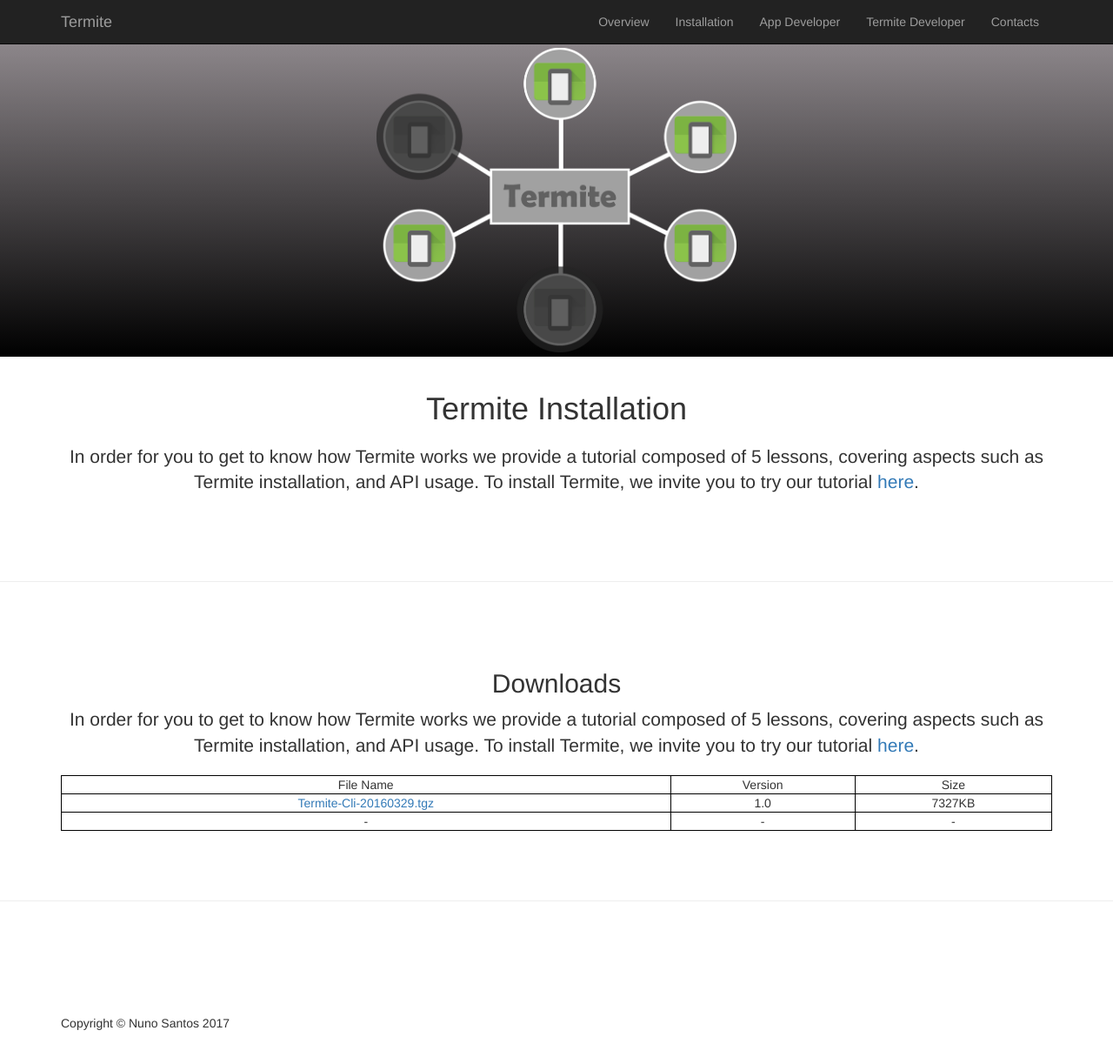
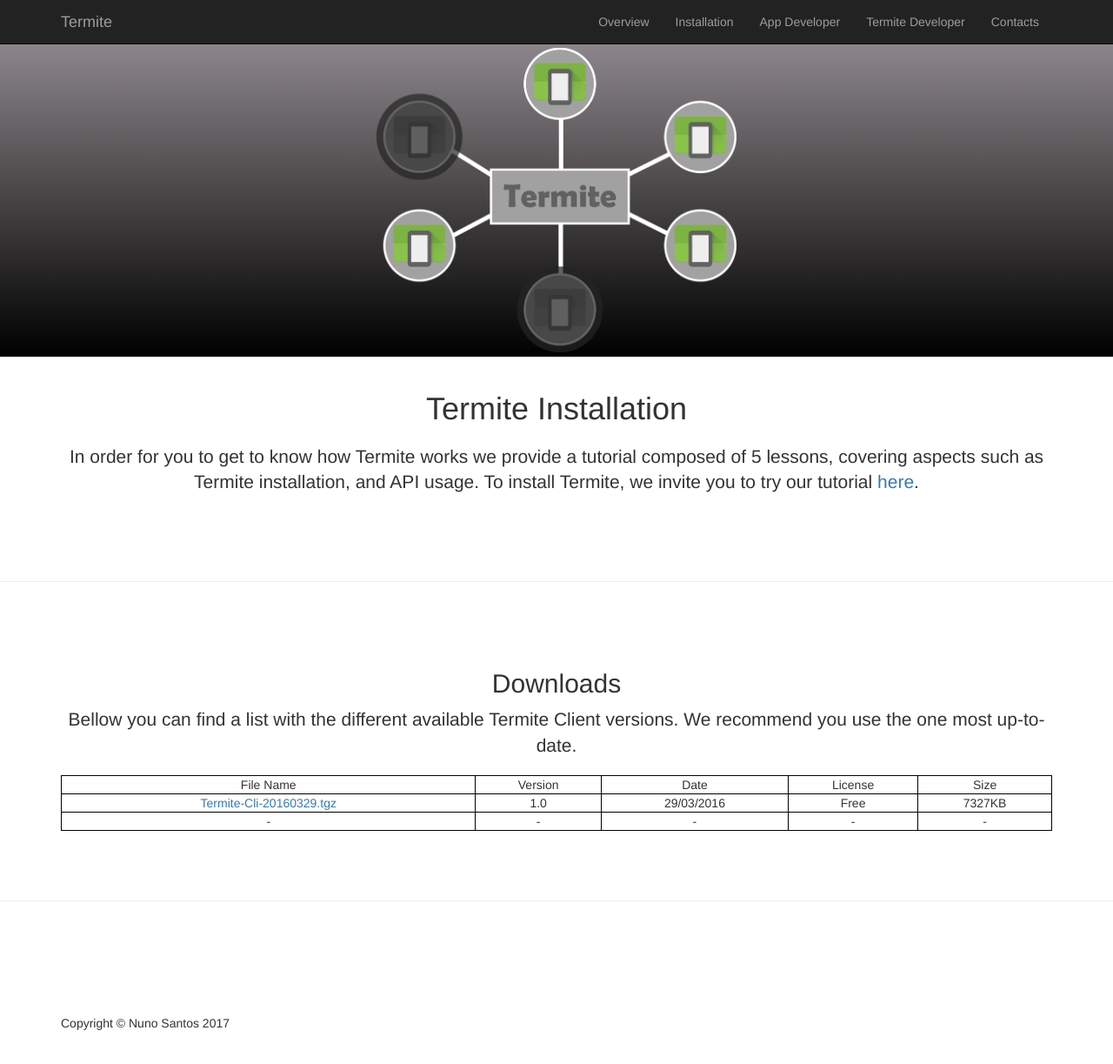
Before and after one commit to etraudonun/termite, a Jekyll site: the page installation.html, which Jekyll copies as it is, in a window 1280 px wide and 1246 px high. Shown: the top 1223 px of the window at 87% size. Built offline with Jekyll 4.4.1, drawn with Linux system fonts in a browser that asks for light colours.

Commit message:
Update installation.html

```diff
--- a/installation.html
+++ b/installation.html
@@ -97,24 +97,28 @@
             <div class="col-md-12">
                 <h2>Downloads</h2>
                 <p class="lead">
-                    In order for you to get to know how Termite works we provide a tutorial composed of 5 lessons, covering
-                    aspects such as Termite installation, and API usage.
-                    To install Termite, we invite you to try our tutorial
-                    <a href="https://etraudonun.github.io/termite/wiki-docs/Termite-Configuration.html">here</a>.
+                    Bellow you can find a list with the different available Termite Client versions.
+                    We recommend you use the one most up-to-date.
                 </p>
 
                 <table style="width:100%">
                   <tr>
                     <td>File Name</td>
                     <td>Version</td>
+                    <td>Date</td>
+                    <td>License</td>
                     <td>Size</td>
                   </tr>
                   <tr>
                     <td><a href="http://www.gsd.inesc-id.pt/~wiki/courses/cmu1516/lab04/Termite-Cli-20160329.tgz">Termite-Cli-20160329.tgz</a></td>
                     <td>1.0</td>
+                    <td>29/03/2016</td>
+                    <td>Free</td>
                     <td>7327KB</td>
                   </tr>
                   <tr>
+                    <td>-</td>
+                    <td>-</td>
                     <td>-</td>
                     <td>-</td>
                     <td>-</td>
```
